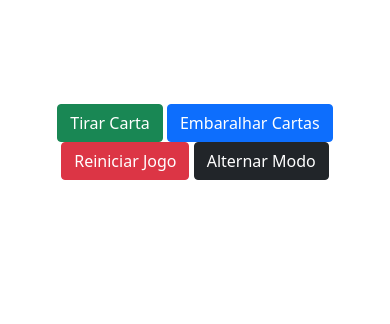
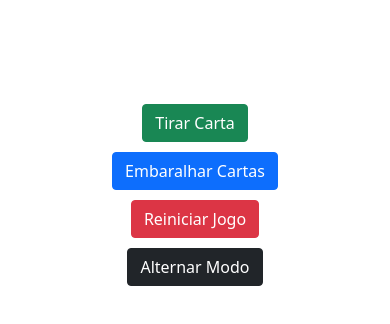
Before and after one commit to ramontoledo/ProgramaTarot, a plain HTML site: page index.html in a window 390 px wide. Drawn offline with nearby package versions, Linux system fonts and the light colour scheme.

Commit message:
refactor alter css

```diff
--- a/index.html
+++ b/index.html
@@ -25,7 +25,7 @@
                 <div class="col-12">
                     <div id="tarot-cards" class="d-flex flex-wrap justify-content-center gap-4"></div>
                 </div>
-                <div class="col-12 mt-3 text-center">
+                <div class="button-container col-12 mt-3 text-center">
                     <button class="btn btn-success" onclick="drawCard()">Tirar Carta</button>
                     <button class="btn btn-primary" onclick="shuffleCards()">Embaralhar Cartas</button>
                     <button class="btn btn-danger" onclick="resetGame()">Reiniciar Jogo</button>
--- a/styles.css
+++ b/styles.css
@@ -81,13 +81,6 @@ body {
     transition: max-height 0.3s ease-in-out, color 0.3s ease;
 }
 
-/* Botões com Bootstrap Classes */
-button {
-    font-size: 18px;
-    padding: 12px 24px;
-    margin-top: 20px;
-}
-
 /* Adicionando Classes do Bootstrap aos Botões */
 .btn {
     cursor: pointer;
@@ -165,3 +158,23 @@ button {
     transform: rotateY(720deg);
     transition: transform 0.5s ease-in-out;
 }
+
+.button-container button {
+    margin: 0;
+}
+
+.button-container {
+    align-items: center;
+    flex-grow: 2;
+    margin-top: 10px;
+}
+
+@media (max-width: 768px) {
+    .button-container {
+        display: flex;
+        flex-direction: column;
+        align-items: center;
+        align-content: space-between;
+        gap: 10px;
+
+}
```
